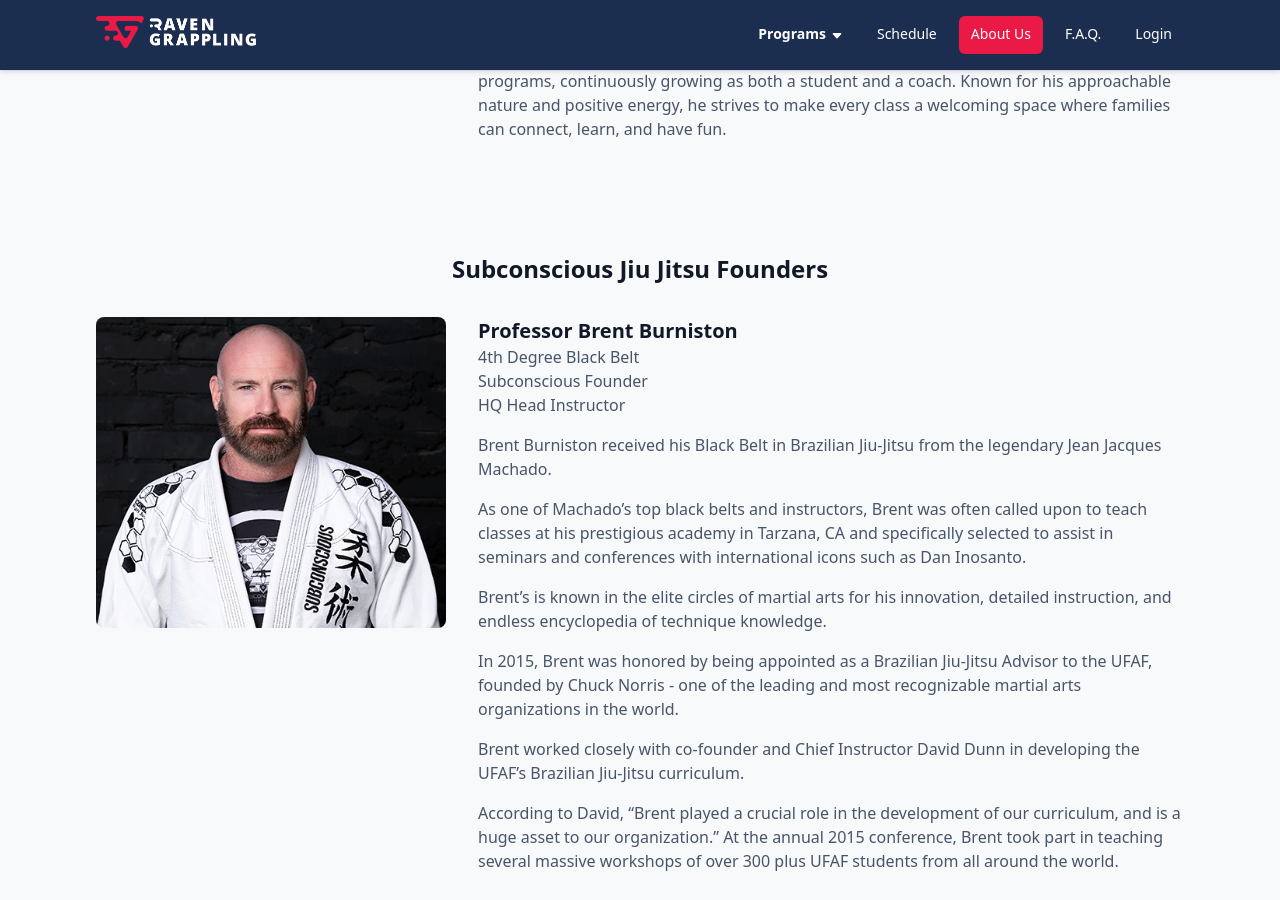
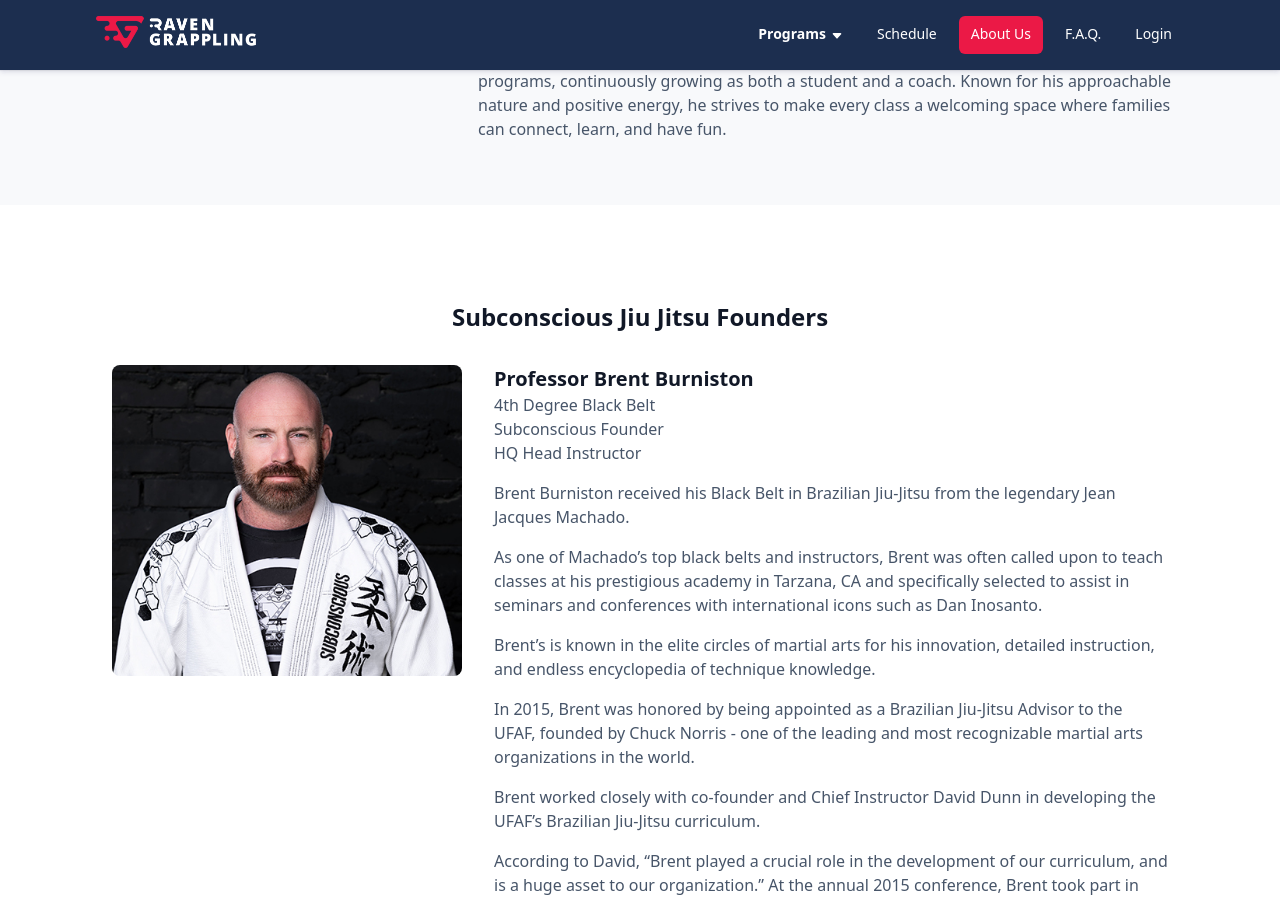
Before and after one commit to RavenGrappling/RavenGrappling.github.io, a Jekyll site: the page built from pages/about-us.html, in a window 1280 px wide and 900 px high, scrolled down 2821 px. Built offline with Jekyll 4.4.1, drawn with Linux system fonts in a browser that asks for light colours.

Commit message:
Update about-us.html

```diff
--- a/pages/about-us.html
+++ b/pages/about-us.html
@@ -155,7 +155,7 @@
   </section>
 </div>
 
-<div class="section-bg">
+<section class="flex">
   <section>
     <h2 class="text-center">Subconscious Jiu Jitsu Founders</h2>
 
@@ -194,10 +194,10 @@
       </div>
     </div>
   </section>
-</div>
+</section>
 
-<section class="flex">
-  <div class="section-image">
+<div class="section-bg">
+  <section class="section-image">
     <img src="/assets/images/team/nic.jpg" alt="Nic" />
   </div>
 
@@ -222,5 +222,5 @@
     <p>
       He is also well-known for his ‘Spirit of Jiu-Jitsu’ and ‘Soul of Jiu-Jitsu’ short films and his holistic, conceptually-based approach to teaching.
     </p>
-  </div>
-</section>
+  </section>
+</div>
```
